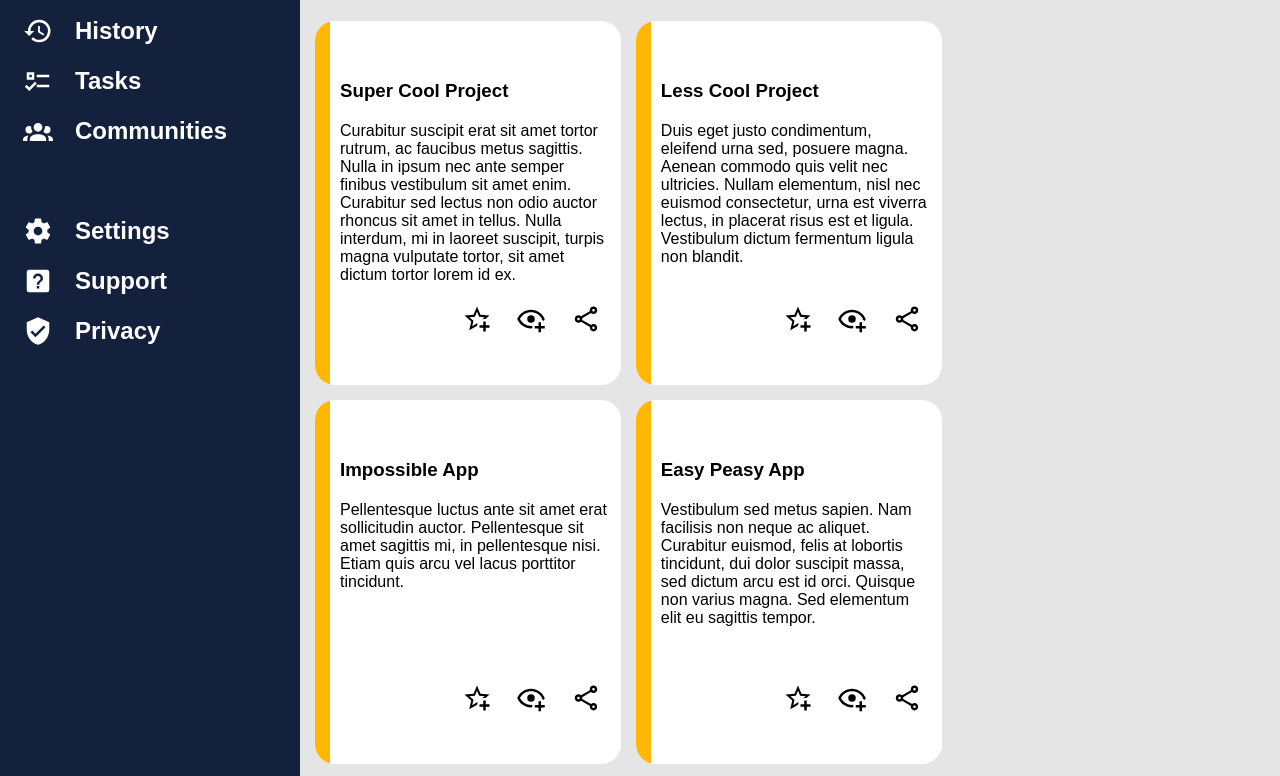
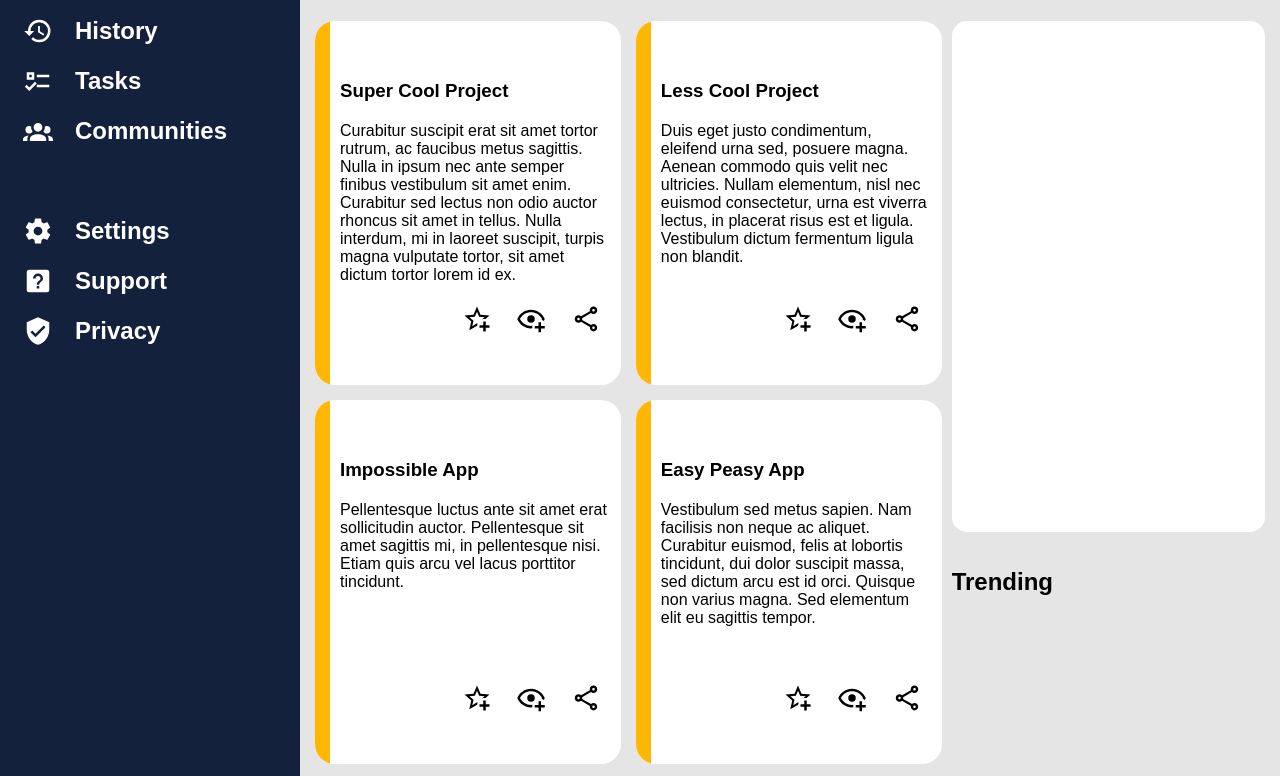
Before and after one commit to bigmaniac/admin-dashboard, a plain HTML site: page index.html in a window 1280 px wide. Shown: the part 294-1070 px from the top of the page. Drawn offline with Linux system fonts and the light colour scheme.

Commit message:
Add Announcements section

```diff
--- a/index.html
+++ b/index.html
@@ -63,7 +63,7 @@
         </div>
         <div class="main">
             <div class="projects">
-                <div class="projects-header">
+                <div class="main-header">
                     <h2>Your projects</h2>
                 </div>
                 <div class="projects-content">
@@ -160,7 +160,15 @@
                 </div>
             </div>
             <div class="main-sidebar">
-                <h2>Announcements</h2>
+                <div class="main-header">
+                    <h2>Announcements</h2>
+                </div>
+                <div class="announcements">
+
+                </div>
+                <div class="main-header">
+                    <h2>Trending</h2>
+                </div>
             </div>
         </div>
     </div>
--- a/style.css
+++ b/style.css
@@ -136,7 +136,7 @@ input {
     grid-template-rows: 100px 1fr;
 }
 
-.projects-header {
+.main-header {
     align-self: center;
 }
 
@@ -188,3 +188,13 @@ input {
     grid-template-rows: 100px 1fr 100px 1fr;
     grid-template-columns: 1fr;
 }
+
+.announcements {
+    display: grid;
+    grid-template-columns: 1fr;
+    grid-template-rows: repeat(3, 1fr);
+    background-color: #FFFFFF;
+    border-style: none;
+    border-radius: 15px;
+    padding: 25px;
+}
```
